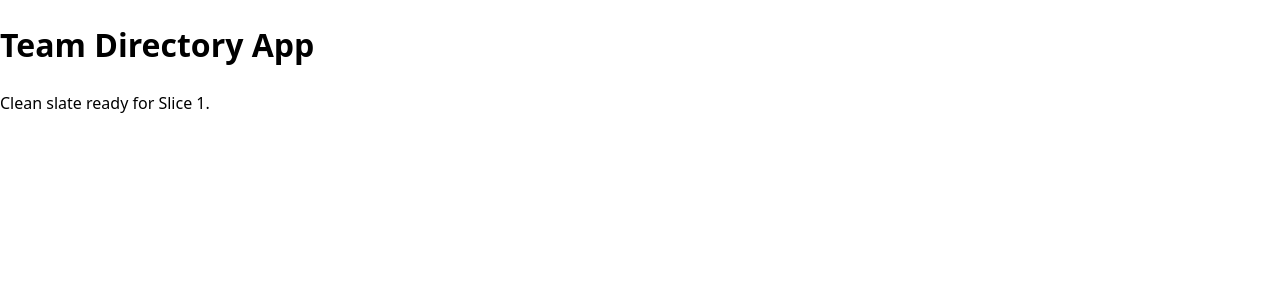
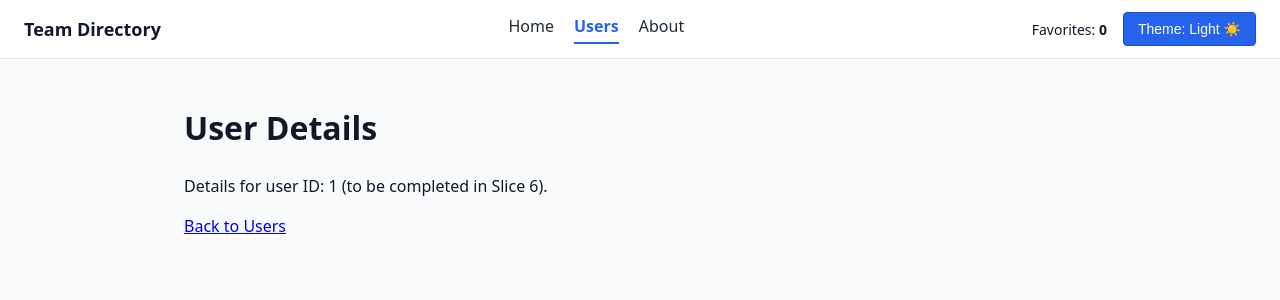
Before and after one commit to Wynteriall/lopez-practical, a React (Vite) app: page /users/1 in a window 1280 px wide. Shown: the top 300 px of the page. Built offline with nearby package versions, Linux system fonts and the light colour scheme.

Commit message:
feat: add routing shell, navbar, and placeholder pages (Slice 4)

```diff
--- a/src/App.jsx
+++ b/src/App.jsx
@@ -1,10 +1,55 @@
-function App() {
+import { BrowserRouter, Routes, Route } from 'react-router-dom';
+import { AppProvider, useApp } from './context/AppContext';
+import Navbar from './components/Navbar';
+import Home from './pages/Home';
+import About from './pages/About';
+import Users from './pages/Users';
+import UserDetails from './pages/UserDetails';
+import NotFound from './pages/NotFound';
+
+function Layout() {
+  const { theme } = useApp();
+
+  const layoutStyle = {
+    minHeight: '100vh',
+    backgroundColor: theme === 'dark' ? '#1f2937' : '#f9fafb',
+    color: theme === 'dark' ? '#f3f4f6' : '#111827',
+    display: 'flex',
+    flexDirection: 'column',
+    transition: 'background-color 0.2s, color 0.2s',
+  };
+
+  const mainStyle = {
+    flex: 1,
+    padding: '24px',
+    maxWidth: '960px',
+    width: '100%',
+    margin: '0 auto',
+    boxSizing: 'border-box',
+  };
+
   return (
-    <div>
-      <h1>Team Directory App</h1>
-      <p>Clean slate ready for Slice 1.</p>
+    <div style={layoutStyle}>
+      <Navbar />
+      <main style={mainStyle}>
+        <Routes>
+          <Route path="/" element={<Home />} />
+          <Route path="/users" element={<Users />} />
+          <Route path="/users/:id" element={<UserDetails />} />
+          <Route path="/about" element={<About />} />
+          <Route path="*" element={<NotFound />} />
+        </Routes>
+      </main>
     </div>
-  )
+  );
 }
 
-export default App
+export default function App() {
+  return (
+    <AppProvider>
+      <BrowserRouter>
+        <Layout />
+      </BrowserRouter>
+    </AppProvider>
+  );
+}
--- /dev/null
+++ b/src/components/Navbar.jsx
@@ -0,0 +1,58 @@
+import { NavLink } from 'react-router-dom';
+import { useApp } from '../context/AppContext';
+import Button from './Button';
+
+export default function Navbar() {
+  const { theme, toggleTheme, favorites } = useApp();
+
+  const navLinkStyle = ({ isActive }) => ({
+    textDecoration: 'none',
+    fontWeight: isActive ? '700' : '500',
+    color: isActive ? '#2563eb' : (theme === 'dark' ? '#f3f4f6' : '#1f2937'),
+    borderBottom: isActive ? '2px solid #2563eb' : '2px solid transparent',
+    paddingBottom: '4px',
+  });
+
+  const headerStyle = {
+    display: 'flex',
+    alignItems: 'center',
+    justifyContent: 'space-between',
+    padding: '12px 24px',
+    borderBottom: theme === 'dark' ? '1px solid #374151' : '1px solid #e5e7eb',
+    backgroundColor: theme === 'dark' ? '#111827' : '#ffffff',
+  };
+
+  const navListStyle = {
+    display: 'flex',
+    gap: '20px',
+    alignItems: 'center',
+  };
+
+  return (
+    <header style={headerStyle}>
+      <div style={{ fontWeight: '700', fontSize: '18px' }}>
+        Team Directory
+      </div>
+      <nav style={navListStyle}>
+        <NavLink to="/" end style={navLinkStyle}>
+          Home
+        </NavLink>
+        <NavLink to="/users" style={navLinkStyle}>
+          Users
+        </NavLink>
+        <NavLink to="/about" style={navLinkStyle}>
+          About
+        </NavLink>
+      </nav>
+      <div style={{ display: 'flex', alignItems: 'center', gap: '16px' }}>
+        <span style={{ fontSize: '14px', fontWeight: '500' }}>
+          Favorites: <strong>{favorites.length}</strong>
+        </span>
+        <Button
+          onClick={toggleTheme}
+          label={`Theme: ${theme === 'dark' ? 'Dark 🌙' : 'Light ☀️'}`}
+        />
+      </div>
+    </header>
+  );
+}
--- /dev/null
+++ b/src/pages/About.jsx
@@ -0,0 +1,8 @@
+export default function About() {
+  return (
+    <div>
+      <h1>About This Project</h1>
+      <p>This is a Team Directory application built with React and React Router as part of the practical lab activity.</p>
+    </div>
+  );
+}
--- /dev/null
+++ b/src/pages/Home.jsx
@@ -0,0 +1,8 @@
+export default function Home() {
+  return (
+    <div>
+      <h1>Welcome to Team Directory</h1>
+      <p>Browse our team members, manage favorites, and inspect profile details.</p>
+    </div>
+  );
+}
--- /dev/null
+++ b/src/pages/NotFound.jsx
@@ -0,0 +1,11 @@
+import { Link } from 'react-router-dom';
+
+export default function NotFound() {
+  return (
+    <div>
+      <h1>404 - Page Not Found</h1>
+      <p>The page you are looking for does not exist.</p>
+      <Link to="/">Go back to Home</Link>
+    </div>
+  );
+}
--- /dev/null
+++ b/src/pages/UserDetails.jsx
@@ -0,0 +1,13 @@
+import { useParams, Link } from 'react-router-dom';
+
+export default function UserDetails() {
+  const { id } = useParams();
+
+  return (
+    <div>
+      <h1>User Details</h1>
+      <p>Details for user ID: {id} (to be completed in Slice 6).</p>
+      <Link to="/users">Back to Users</Link>
+    </div>
+  );
+}
--- /dev/null
+++ b/src/pages/Users.jsx
@@ -0,0 +1,8 @@
+export default function Users() {
+  return (
+    <div>
+      <h1>Users Directory</h1>
+      <p>Users directory listing placeholder (to be completed in Slice 5).</p>
+    </div>
+  );
+}
```
Also changed, not shown: 1 other file (tests, documents, lock files or other folders).
